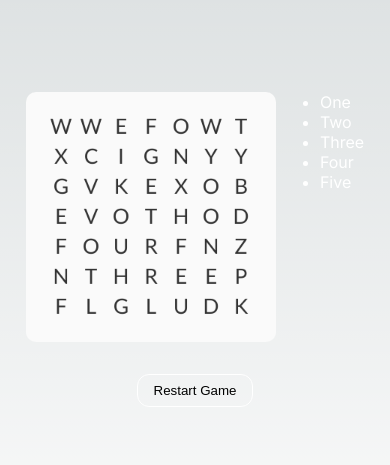
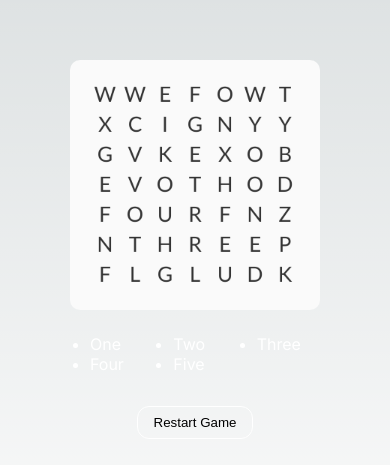
Before and after one commit to ZakharovVladyslav/word-search-game, a Next.js app: page / in a window 390 px wide. Shown: the part 173-638 px from the top of the page. Built offline with nearby package versions, Linux system fonts and the light colour scheme.

Commit message:
fix: words positioning;

```diff
--- a/app/page.css
+++ b/app/page.css
@@ -147,7 +147,15 @@ body {
     }
 
     .container {
+        flex-direction: column;
         gap: 1.5rem;
+    }
+
+    .ws-words {
+        width: 100%;
+
+        display: grid;
+        grid-template-columns: repeat(3, 1fr);
     }
 }
 
```
